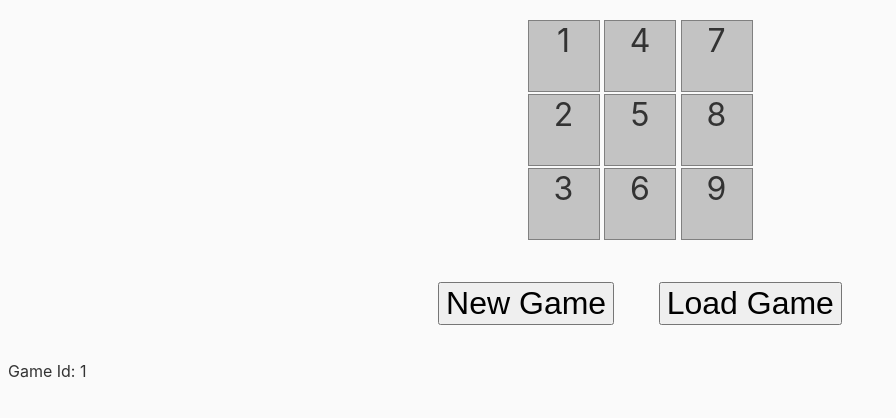
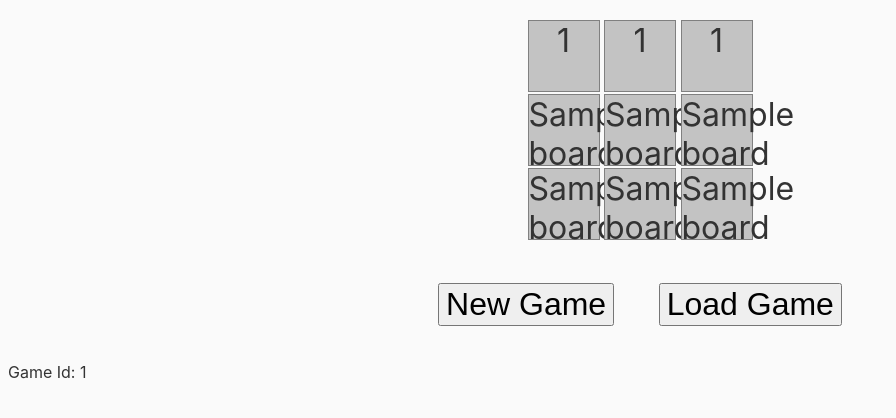
Before and after one commit to gianlucatruda/tic-tac-toe, a Flask app: template webapp/templates/index.html in a window 1280 px wide. Shown: the part 97-515 px from the top of the page, without its empty margins (0-896 px from the left). Run offline with Flask 2, Linux system fonts and the light colour scheme; the template is opened without the code that fills it: most values are stand-ins (such as "Sample title", 1, 10 or a date in 2020).

Commit message:
Added ability for webapp to load game data with a GET request to the API. Also updated the board template so that the webapp can display that game data on the board.

```diff
--- a/webapp/server.py
+++ b/webapp/server.py
@@ -1,13 +1,24 @@
 from flask import Flask, render_template
+import requests
 
 app = Flask(__name__)
+API = 'http://127.0.0.1:8001'
 
+@app.route('/game/<game_id>/')
+def board(game_id):
 
-@app.route('/')
-def homepage():
-    return render_template('index.html', gameid='none')
+    r = requests.get(API+'/game/'+game_id)
+    game_state = r.json()['games'][0][1]
+    board = state_to_2d_list(game_state)
+
+    return render_template('index.html', gameid=game_id, board=board)
+
+def state_to_2d_list(game_state:str):
+    assert(len(game_state)==9)
+    board = [[],[],[]]
+    for key, c in enumerate(game_state):
+        board[key//3].append(c.lower())
+    return board
 
 if __name__ == '__main__':
-    import os
-    print("DIR:", os.getcwd())
     app.run(port='8002')
--- a/webapp/templates/index.html
+++ b/webapp/templates/index.html
@@ -15,19 +15,19 @@
     </div>
     <div class="board">
         <div class="column">
-            <div class="cell">1</div>
-            <div class="cell">2</div>
-            <div class="cell">3</div>
+            <div class="cell">{{board[0][0]}}</div>
+            <div class="cell">{{board[0][1]}}</div>
+            <div class="cell">{{board[0][2]}}</div>
         </div>
         <div class="column">
-            <div class="cell">4</div>
-            <div class="cell">5</div>
-            <div class="cell">6</div>
+            <div class="cell">{{board[1][0]}}</div>
+            <div class="cell">{{board[1][1]}}</div>
+            <div class="cell">{{board[1][2]}}</div>
         </div>
         <div class="column">
-            <div class="cell">7</div>
-            <div class="cell">8</div>
-            <div class="cell">9</div>
+            <div class="cell">{{board[2][0]}}</div>
+            <div class="cell">{{board[2][1]}}</div>
+            <div class="cell">{{board[2][2]}}</div>
         </div>
     </div>
     <div class="options">
```
